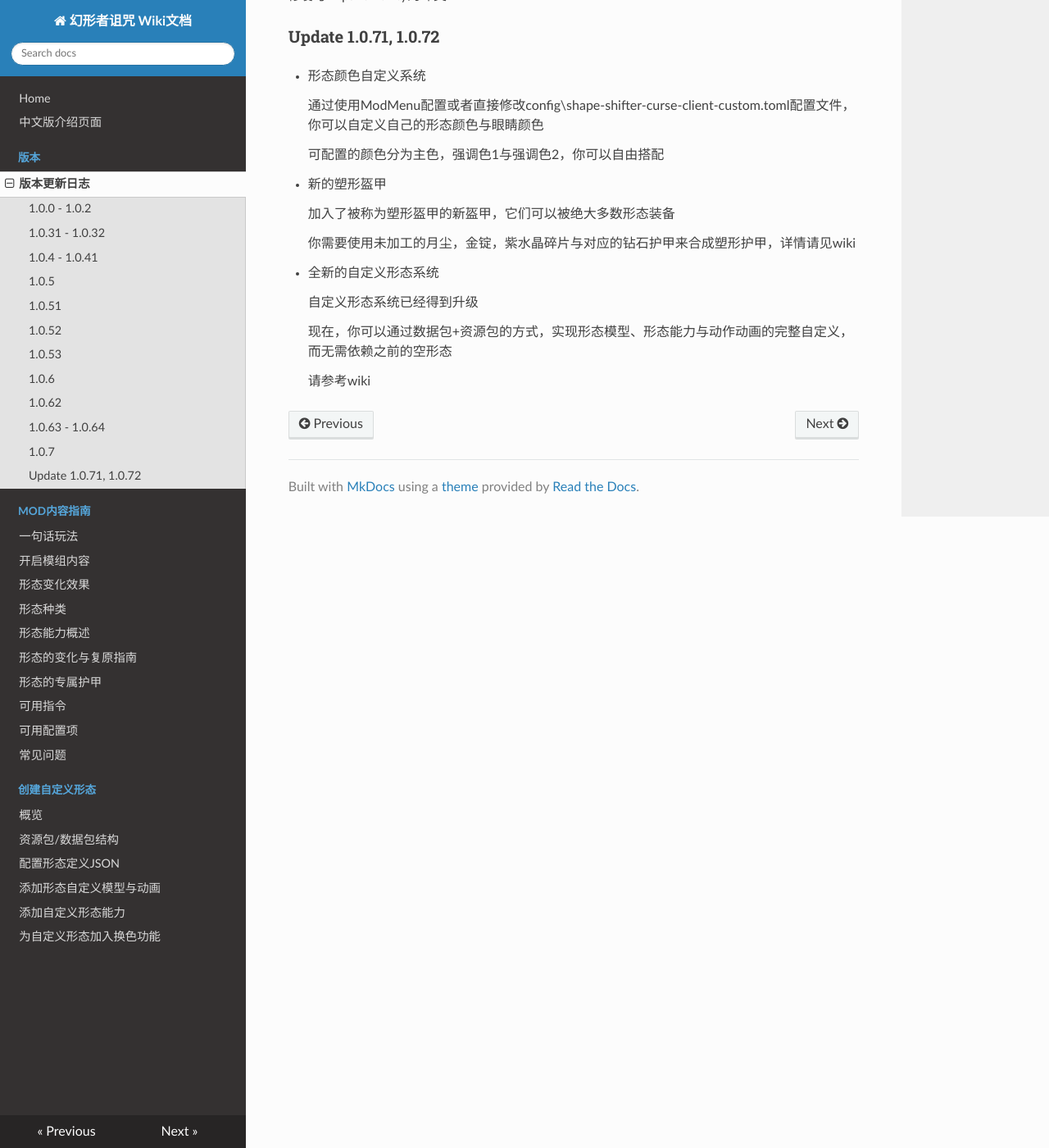
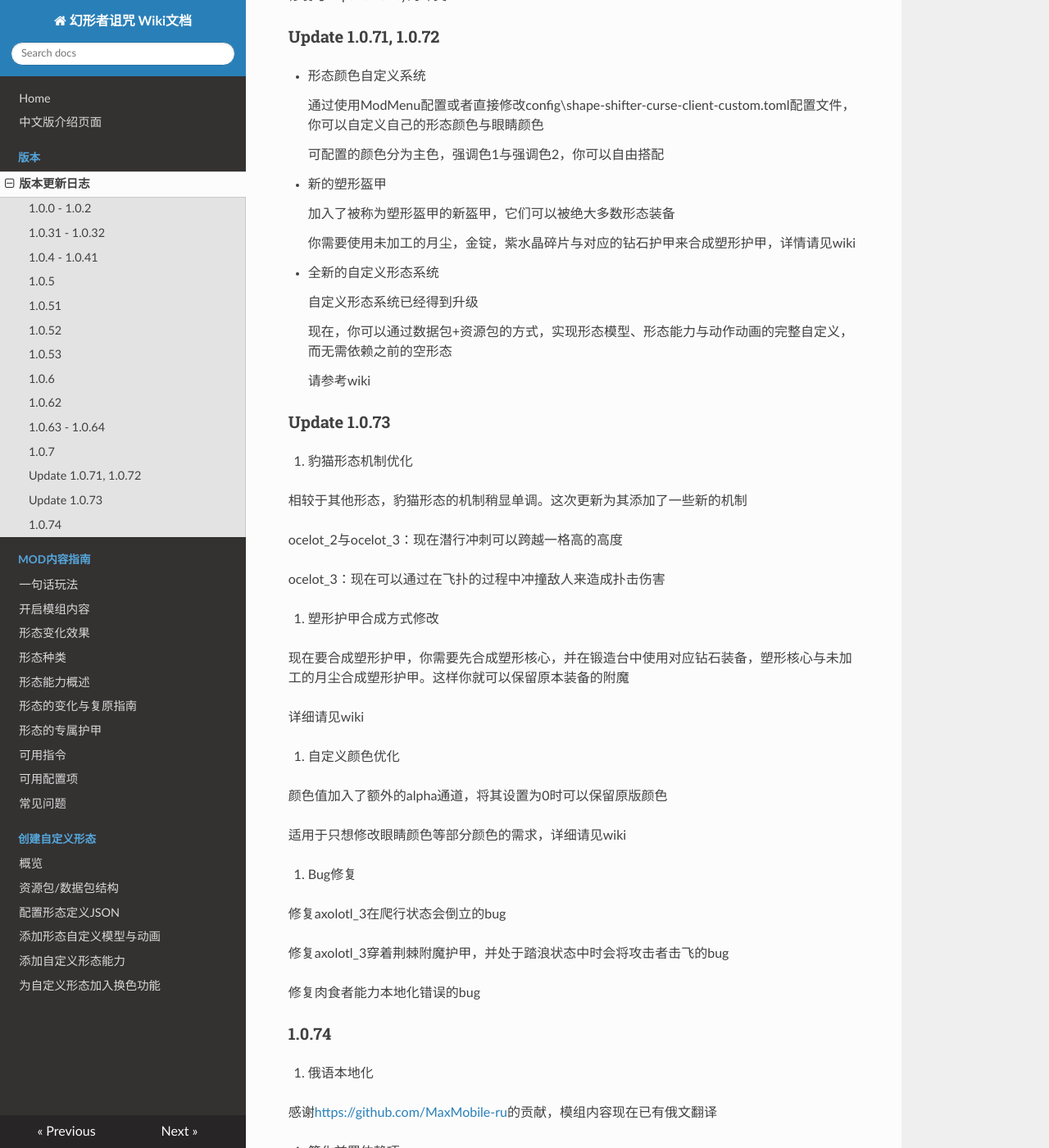
Before and after one commit to onixary/ssc_wiki, an MkDocs documentation site: the page built from docs/update_log/update_log.md, in a window 1280 px wide and 1400 px high, scrolled down 4120 px. Shown: the whole window at 82% size. Built offline with MkDocs 1.6.1, drawn with Linux system fonts in a browser that asks for light colours; nearby versions of some CDN libraries; some of the changed text lies outside the part shown.

Commit message:
Update changelog for versions 1.0.73 and 1.0.74
This update includes optimizations for the leopard cat form, changes to shapeshifting armor synthesis, enhancements to custom color options, and various bug fixes. Additionally, it introduces Russian localization and simplifies prerequisite dependencies.

```diff
--- a/docs/update_log/update_log.md
+++ b/docs/update_log/update_log.md
@@ -185,3 +185,67 @@ bug修复与相关优化
     现在，你可以通过数据包+资源包的方式，实现形态模型、形态能力与动作动画的完整自定义，而无需依赖之前的空形态
 
     请参考wiki
+
+### Update 1.0.73
+
+1. 豹猫形态机制优化
+
+   相较于其他形态，豹猫形态的机制稍显单调。这次更新为其添加了一些新的机制
+
+   ocelot_2与ocelot_3：现在潜行冲刺可以跨越一格高的高度
+
+   ocelot_3：现在可以通过在飞扑的过程中冲撞敌人来造成扑击伤害
+
+2. 塑形护甲合成方式修改
+
+   现在要合成塑形护甲，你需要先合成塑形核心，并在锻造台中使用对应钻石装备，塑形核心与未加工的月尘合成塑形护甲。这样你就可以保留原本装备的附魔
+
+   详细请见wiki
+
+3. 自定义颜色优化
+
+   颜色值加入了额外的alpha通道，将其设置为0时可以保留原版颜色
+
+   适用于只想修改眼睛颜色等部分颜色的需求，详细请见wiki
+
+4. Bug修复
+
+   修复axolotl_3在爬行状态会倒立的bug
+
+   修复axolotl_3穿着荆棘附魔护甲，并处于踏浪状态中时会将攻击者击飞的bug
+
+   修复肉食者能力本地化错误的bug
+
+### 1\.0.74
+
+1. 俄语本地化
+
+   感谢<https://github.com/MaxMobile-ru>的贡献，模组内容现在已有俄文翻译
+
+2. 简化前置依赖项
+
+   mod现在仅需要Azurelib、Pehkui、Satin-api作为前置项
+
+3. 小优化
+
+   加强塑形护甲的防护力，具体请看wiki
+
+   现在可以在自定义颜色配置中配置异色瞳
+
+   添加对农夫乐事、海洋乐事、下界乐事、潮汐的可食用物品适配
+
+   加强allay_sp的能力。其现在可以在半空中起飞、在细雪上行走，以及在食用紫水晶碎片时得到一定饱和度
+
+   优化塑形核心与幻形者之书的贴图外观
+
+4. Bug修复
+
+   修复农夫乐事中可食用性异常的bug
+
+   修复一些形态的骑乘动作异常的bug
+
+   修复一些形态水中速度限制与深海探索者附魔不能正常生效的bug
+
+   修复形态模型发光效果无法正常显示的bug
+
+   修复allay_sp的悬浮能力在服务器环境下表现异常的bug
```
